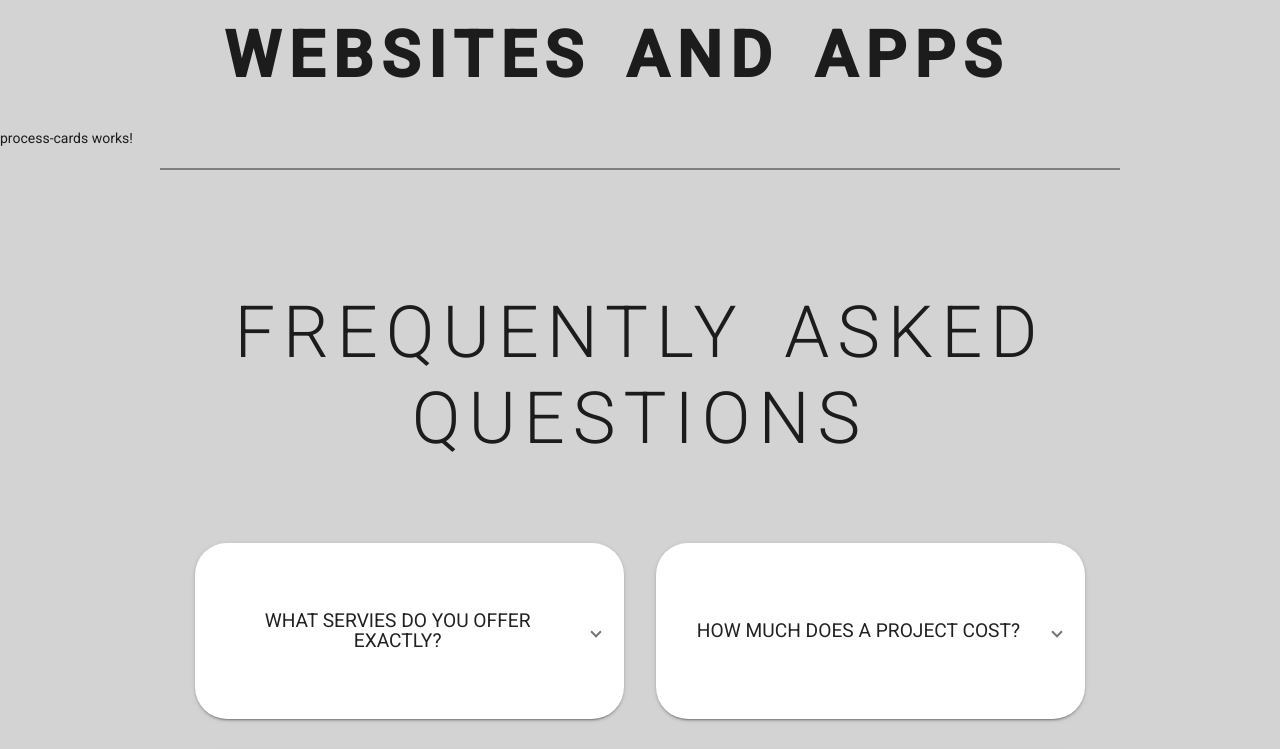
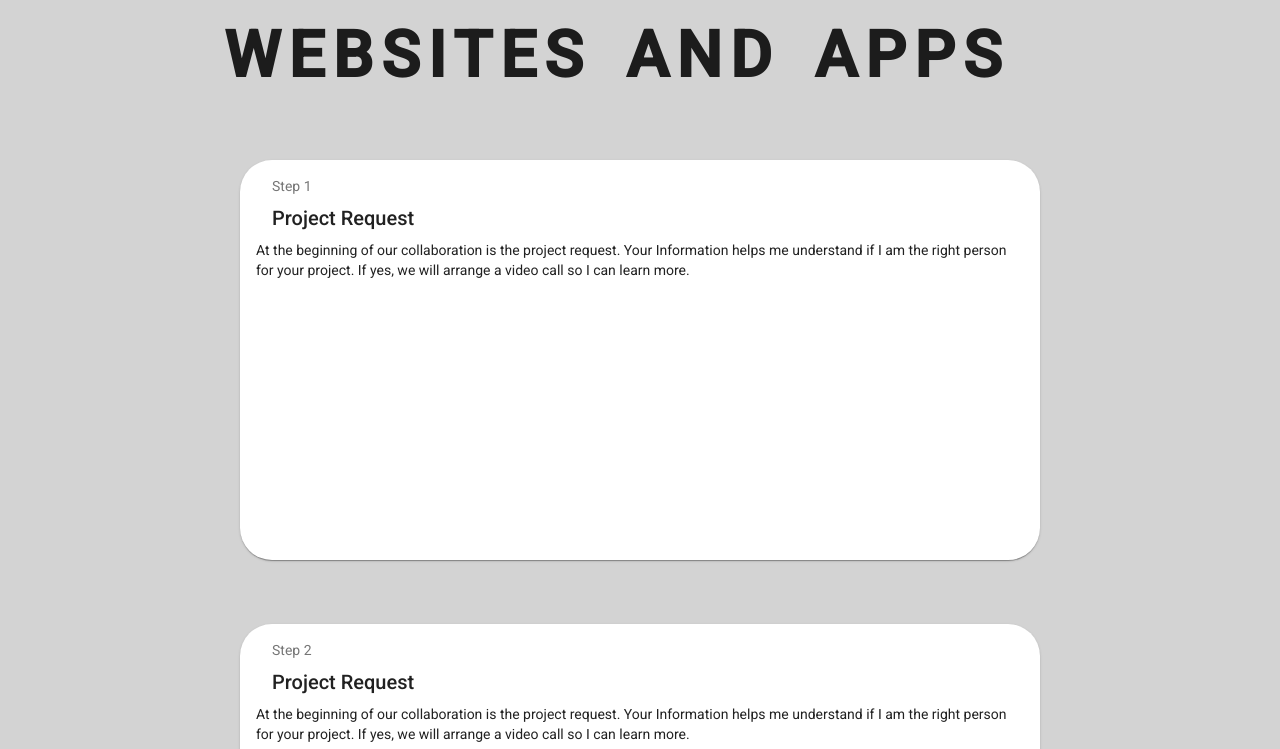
Before and after one commit to saad189/portfolio-fahad, an Angular app: page / in a window 1280 px wide. Shown: the part 4380-5129 px from the top of the page. Built offline with nearby package versions, Linux system fonts and the light colour scheme.

Commit message:
Minor UI fixes + Template Card Component Added

```diff
--- a/src/Components/Shared/card-model.ts
+++ b/src/Components/Shared/card-model.ts
@@ -4,8 +4,8 @@ export interface CardInfo {
     subtitle?: string;
     imageUrl?: string;
     content?: string;
-    width: string;
-    height: string;
+    width?: string;
+    height?: string;
     titleClass?: string;
     contentClass?: string;
 }
--- /dev/null
+++ b/src/Components/Shared/template-card/template-card.component.html
@@ -0,0 +1 @@
+<p>template-card works!</p>
--- /dev/null
+++ b/src/Components/Shared/template-card/template-card.component.ts
@@ -0,0 +1,15 @@
+import { Component, OnInit } from '@angular/core';
+
+@Component({
+  selector: 'app-template-card',
+  templateUrl: './template-card.component.html',
+  styleUrls: ['./template-card.component.scss']
+})
+export class TemplateCardComponent implements OnInit {
+
+  constructor() { }
+
+  ngOnInit(): void {
+  }
+
+}
--- a/src/Components/footer/footer.component.html
+++ b/src/Components/footer/footer.component.html
@@ -1,4 +1,4 @@
-<div class="container-footer">
+<div class="container-footer pt-custom">
   <div class="text-area display-1">
     <span> So </span>
     <span> Let Us Know </span>
--- a/src/Components/process-cards/process-cards.component.html
+++ b/src/Components/process-cards/process-cards.component.html
@@ -1,3 +1,14 @@
-<p>
-  process-cards works!
-</p>
+<mat-card class="example-card">
+  <mat-card-header>
+    <mat-card-subtitle>{{ card?.subtitle }}</mat-card-subtitle>
+    <mat-card-title [class]="card.titleClass">{{ card.title }}</mat-card-title>
+  </mat-card-header>
+
+  <mat-card-content>
+    <div class="row">
+      <span>
+        {{ card.content }}
+      </span>
+    </div>
+  </mat-card-content>
+</mat-card>
--- a/src/Components/process-cards/process-cards.component.scss
+++ b/src/Components/process-cards/process-cards.component.scss
@@ -0,0 +1,4 @@
+.example-card {
+  height: 25rem;
+  width: 50rem;
+}
--- a/src/Components/process-cards/process-cards.component.ts
+++ b/src/Components/process-cards/process-cards.component.ts
@@ -1,15 +1,15 @@
-import { Component, OnInit } from '@angular/core';
+import { Component, Input, OnInit } from "@angular/core";
+import { CardInfo } from "../Shared/card-model";
 
 @Component({
-  selector: 'app-process-cards',
-  templateUrl: './process-cards.component.html',
-  styleUrls: ['./process-cards.component.scss']
+  selector: "app-process-cards",
+  templateUrl: "./process-cards.component.html",
+  styleUrls: ["./process-cards.component.scss"],
 })
 export class ProcessCardsComponent implements OnInit {
+  @Input()
+  card: CardInfo;
+  constructor() {}
 
-  constructor() { }
-
-  ngOnInit() {
-  }
-
+  ngOnInit() {}
 }
--- a/src/Components/process/process.component.html
+++ b/src/Components/process/process.component.html
@@ -9,7 +9,12 @@
     </span>
   </div>
 
-  <app-process-cards></app-process-cards>
+  <div class="cards-container">
+    <div class="row" *ngFor="let process of processes">
+      <app-process-cards [card]="process"></app-process-cards>
+    </div>
+  </div>
+
   <div class="divider-container">
     <mat-divider class="m-2"></mat-divider>
   </div>
--- a/src/Components/process/process.component.scss
+++ b/src/Components/process/process.component.scss
@@ -32,4 +32,9 @@
   .row {
     padding: 2rem;
   }
+  .cards-container {
+    display: flex;
+    align-items: center;
+    flex-direction: column;
+  }
 }
--- a/src/Components/process/process.component.ts
+++ b/src/Components/process/process.component.ts
@@ -1,15 +1,27 @@
-import { Component, OnInit } from '@angular/core';
+import { Component, OnInit } from "@angular/core";
+import { CardInfo } from "../Shared/card-model";
 
 @Component({
-  selector: 'app-process',
-  templateUrl: './process.component.html',
-  styleUrls: ['./process.component.scss']
+  selector: "app-process",
+  templateUrl: "./process.component.html",
+  styleUrls: ["./process.component.scss"],
 })
 export class ProcessComponent implements OnInit {
+  processes: CardInfo[] = [
+    {
+      subtitle: `Step 1`,
+      title: `Project Request`,
+      content: `At the beginning of our collaboration is the project request. Your Information
+      helps me understand if I am the right person for your project. If yes, we will arrange a video call so I can learn more.`,
+    },
+    {
+      subtitle: `Step 2`,
+      title: `Project Request`,
+      content: `At the beginning of our collaboration is the project request. Your Information
+      helps me understand if I am the right person for your project. If yes, we will arrange a video call so I can learn more.`,
+    },
+  ];
+  constructor() {}
 
-  constructor() { }
-
-  ngOnInit() {
-  }
-
+  ngOnInit() {}
 }
--- a/src/app/app.module.ts
+++ b/src/app/app.module.ts
@@ -33,6 +33,7 @@ import { MatTooltipModule } from "@angular/material/tooltip";
 import { MatDialogModule } from "@angular/material/dialog";
 import { ProcessComponent } from "src/Components/process/process.component";
 import { ImageCardsComponent } from "src/Components/Shared/image-cards/image-cards.component";
+import { TemplateCardComponent } from "src/Components/Shared/template-card/template-card.component";
 
 const modules = [
   LayoutModule,
@@ -68,10 +69,11 @@ const modules = [
     FooterComponent,
     ProfileComponent,
     ProcessComponent,
-    ImageCardsComponent
+    ImageCardsComponent,
+    TemplateCardComponent,
   ],
   imports: [BrowserModule, AppRoutingModule, BrowserAnimationsModule, modules],
   providers: [],
   bootstrap: [AppComponent],
 })
-export class AppModule { }
+export class AppModule {}
```
Also changed, not shown: src/Components/Shared/template-card/template-card.component.scss (added), 1 other file (tests, documents, lock files or other folders).
